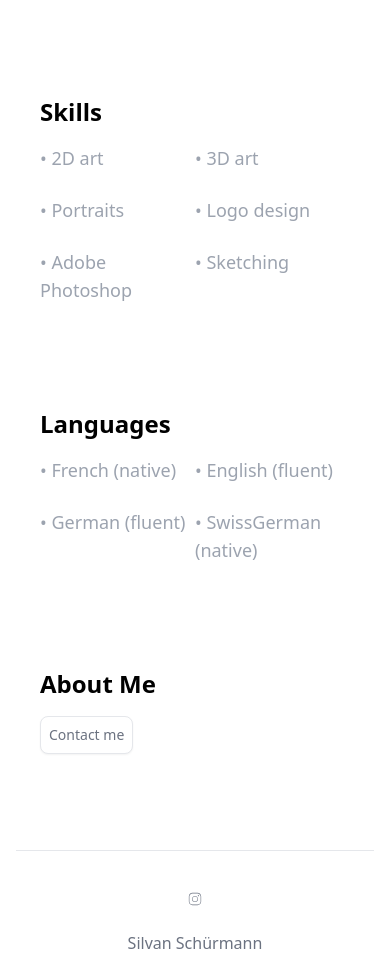
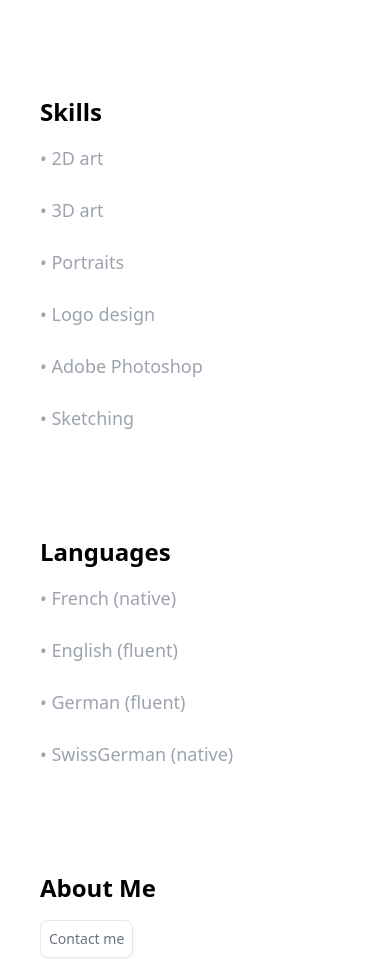
Before and after one commit to Thosam1/silvan_portfolio, a Next.js app: page / in a window 390 px wide. Shown: the part 2160-3119 px from the top of the page. Built offline with nearby package versions, Linux system fonts and the light colour scheme.

Commit message:
few modifications

```diff
--- a/app/page.tsx
+++ b/app/page.tsx
@@ -15,7 +15,6 @@ export default Home
 
 const Hero = () => (
 	<div className="min-h-screen flex items-center justify-center px-6">
-		{/* Event */}
 		<div className="max-w-[75rem] lg:px-8 mx-auto">
 			<div className="sm:flex sm:items-center md:grid md:grid-cols-2 md:items-center md:gap-12 xl:gap-32">
 				<div className="mt-5 sm:mt-10 lg:mt-0">
@@ -31,7 +30,7 @@ const Hero = () => (
 						</div>
 
 						<div className="flex justify-start pb-10">
-							<Link href="/" style={{ marginRight: '16px' }}>
+							<Link href="/work" style={{ marginRight: '16px' }}>
 								<button type="button"
 										className="py-2 px-2 inline-flex items-center gap-x-2 text-sm font-medium rounded-lg border border-gray-200 bg-white text-gray-500 shadow-sm hover:bg-gray-50 disabled:opacity-50 disabled:pointer-events-none dark:bg-slate-900 dark:border-gray-700 dark:text-white dark:hover:bg-gray-800 dark:focus:outline-none dark:focus:ring-1 dark:focus:ring-gray-600">
 									My works
@@ -103,6 +102,14 @@ const Education = () => (
 							August 2023 - Now
 						</h1>
 					</div>
+					{/*<div className="md:hidden block">*/}
+					{/*	<h1 className="font-medium text-xl py-2">*/}
+					{/*		Maitres du monde*/}
+					{/*	</h1>*/}
+					{/*	<h1 className="font-medium text-xl">*/}
+					{/*		August 2023 - Now*/}
+					{/*	</h1>*/}
+					{/*</div>*/}
 					<p className="mt-2 text-lg text-gray-400 py-2">
 						Going there to get my art degree
 					</p>
@@ -116,6 +123,14 @@ const Education = () => (
 							August 2023 - Now
 						</h1>
 					</div>
+					{/*<div className="hidden sm:block">*/}
+					{/*	<h1 className="font-medium text-xl py-2">*/}
+					{/*		École-Nouvelle*/}
+					{/*	</h1>*/}
+					{/*	<h1 className="font-medium text-xl">*/}
+					{/*		August 2023 - Now*/}
+					{/*	</h1>*/}
+					{/*</div>*/}
 					<p className="mt-2 text-lg text-gray-400 py-2">
 						Went to school and obtained my IB diploma there.
 					</p>
@@ -136,7 +151,7 @@ const Skills = () => (
 						Skills
 					</h1>
 
-					<div className="grid grid-cols-2">
+					<div className="grid grid-cols-1 sm:grid-cols-2">
 						<p className="mt-2 text-lg text-gray-400 py-2">
 							• 2D art
 						</p>
@@ -173,7 +188,7 @@ const Languages = () => (
 						Languages
 					</h1>
 
-					<div className="grid grid-cols-2">
+					<div className="grid grid-cols-1 sm:grid-cols-2">
 						<p className="mt-2 text-lg text-gray-400 py-2">
 							• French (native)
 						</p>
@@ -198,7 +213,6 @@ const ContactMe = () => (
 		<div className="items-center flex flex-wrap">
 			<div className="w-full lg:w-2/3 px-4 ml-auto mr-auto text-left">
 				<div>
-
 					<h1 className="font-semibold text-2xl">
 						About Me
 					</h1>
--- a/components/GalleryElement.tsx
+++ b/components/GalleryElement.tsx
@@ -12,7 +12,7 @@ const GalleryElement: React.FC<GalleryElementProps> = ({ props }) => {
 	return (
 		<div className="aspect-square overflow-hidden">
 			<img
-				className="h-full w-full rounded-lg object-cover hover:scale-110 transition duration-500 cursor-pointer"
+				className="h-full w-full rounded-lg object-cover hover:scale-110 transition duration-1000 cursor-pointer"
 				src={props.img_url}
 				alt="Image"
 			/>
```
